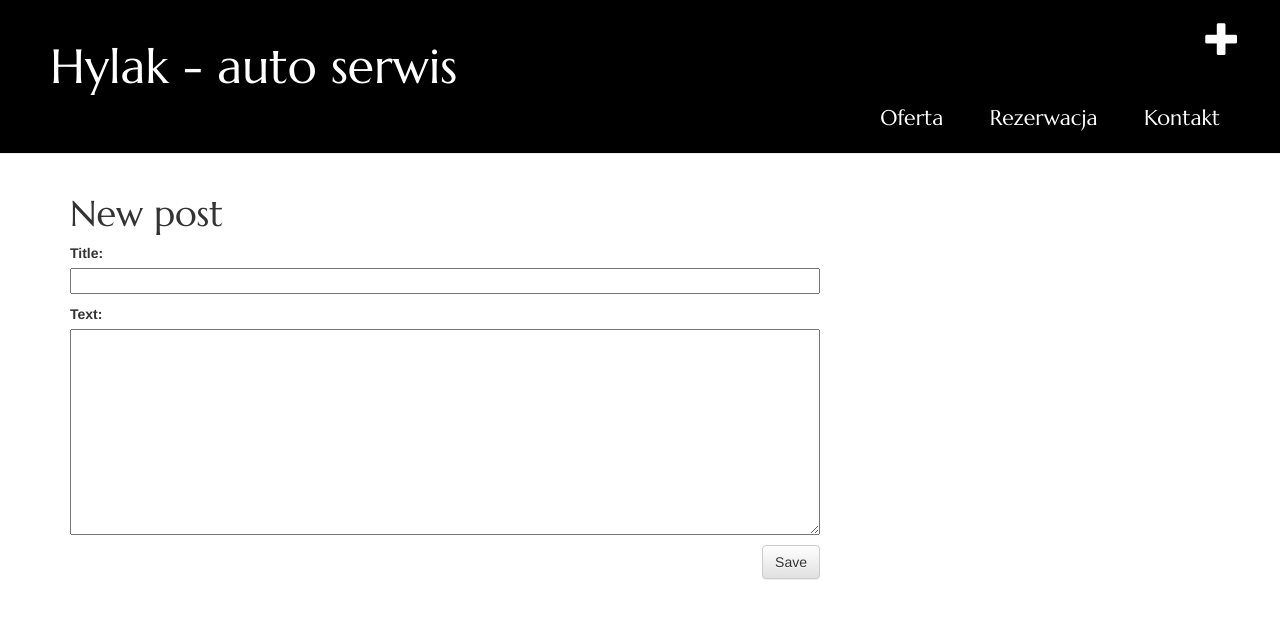
After one commit to maciej-chylinski/hylakAutoService, a Django app: page /post/new/ in a window 1280 px wide. The commit adds this page. Shown: the top 619 px of the page. Run offline with Django 3.2, Linux system fonts and the light colour scheme; some libraries are stand-ins or nearby versions.

```diff
--- /dev/null
+++ b/blog/forms.py
@@ -0,0 +1,8 @@
+from django import forms
+from .models import Post
+
+class PostForm(forms.ModelForm):
+
+    class Meta:
+        model = Post
+        fields = ('title', 'text',)
--- a/blog/models.py
+++ b/blog/models.py
@@ -17,3 +17,13 @@ class Post(models.Model):
 
     def __str__(self):
         return self.title
+
+def offer_item_upload_path(instance, filename):
+    return '/'.join(['offer', str(instance.id), filename])
+
+class Offer(models.Model):
+    title = models.CharField(max_length=200)
+    text = models.TextField()
+    created_date = models.DateTimeField(
+        default=timezone.now)
+    offer_item_image = models.ImageField(upload_to=offer_item_upload_path, default='offer/empty_offer_item.jpg')
--- a/blog/templates/blog/base.html
+++ b/blog/templates/blog/base.html
@@ -1,15 +1,25 @@
 {% load staticfiles %}
 <html>
     <head>
-        <title>Django Girls blog</title>
+        <title>Hylak - auto serwis</title>
         <link rel="stylesheet" href="//maxcdn.bootstrapcdn.com/bootstrap/3.2.0/css/bootstrap.min.css">
         <link rel="stylesheet" href="//maxcdn.bootstrapcdn.com/bootstrap/3.2.0/css/bootstrap-theme.min.css">
         <link rel="stylesheet" href="{% static 'css/blog.css' %}">
-        <link href="//fonts.googleapis.com/css?family=Lobster&subset=latin,latin-ext" rel="stylesheet" type="text/css">
+        <!--<link href="//fonts.googleapis.com/css?family=Lobster&subset=latin,latin-ext" rel="stylesheet" type="text/css">
+        <link href='http://fonts.googleapis.com/css?family=Manuale&subset=latin,latin-ext' rel='stylesheet' type='text/css'> -->
+        <link href='http://fonts.googleapis.com/css?family=Marcellus&subset=latin,latin-ext' rel='stylesheet' type='text/css'>
     </head>
+
     <body>
         <div class="page-header">
-            <h1><a href="/">Django Girls Blog</a></h1>
+            <a href="{% url 'post_new' %}" class="top-menu"><span class="glyphicon glyphicon-plus"></span></a>
+            <h1><a href="/">Hylak - auto serwis</a></h1>
+
+            <div class="sub-menu">
+                <a href="{% url 'offer' %}" class="sub-menu-item"> Oferta </a>
+                <a href="{% url 'post_list' %}" class="sub-menu-item"> Rezerwacja </a>
+                <a href="{% url 'post_list' %}" class="sub-menu-item"> Kontakt </a>
+            </div>
         </div>
         <div class="content container">
             <div class="row">
--- /dev/null
+++ b/blog/templates/blog/post_edit.html
@@ -0,0 +1,10 @@
+{% extends 'blog/base.html' %}
+
+{% block content %}
+    <h1>New post</h1>
+    <form method="POST" class="post-form">
+        {% csrf_token %}
+        {{ form.as_p }}
+        <button type="submit" class="save btn btn-default">Save</button>
+    </form>
+{% endblock %}
--- a/blog/urls.py
+++ b/blog/urls.py
@@ -1,7 +1,11 @@
 from django.conf.urls import url
 from . import views
+from django.conf import settings
+from django.conf.urls.static import static
 
 urlpatterns = [
     url(r'^$', views.post_list, name='post_list'),
     url(r'^post/(?P<pk>[0-9]+)/$', views.post_detail, name='post_detail'),
-]
+    url(r'^post/new/$', views.post_new, name='post_new'),
+    url(r'^offer/$', views.offer_items, name='offer'),
+]+ static(settings.MEDIA_URL, document_root=settings.MEDIA_ROOT)
--- a/blog/views.py
+++ b/blog/views.py
@@ -1,6 +1,9 @@
-from django.shortcuts import render, get_object_or_404
+from django.shortcuts import render, get_object_or_404, redirect
 from django.utils import timezone
-from .models import Post
+
+from .models import Post, Offer
+from .forms import PostForm
+
 
 def post_list(request):
     posts = Post.objects.filter(published_date__lte=timezone.now()).order_by('published_date')
@@ -9,3 +12,21 @@ def post_list(request):
 def post_detail(request, pk):
     post = get_object_or_404(Post, pk=pk)
     return render(request, 'blog/post_detail.html', {'post': post})
+
+def post_new(request):
+    if request.method == "POST":
+        form = PostForm(request.POST)
+        if form.is_valid():
+            post = form.save(commit=False)
+            post.author = request.user
+            post.published_date = timezone.now()
+            post.save()
+            return redirect('post_detail', pk=post.pk)
+    else:
+        form = PostForm()
+    return render(request, 'blog/post_edit.html', {'form': form})
+
+def offer_items(request):
+    #offerItems = Offer.objects.all()
+    offerItems = Offer.objects.filter(created_date__lte = timezone.now())
+    return render(request, 'blog/offer.html', {'offerItems': offerItems})
--- a/hylakAutoSerwis/settings.py
+++ b/hylakAutoSerwis/settings.py
@@ -64,6 +64,7 @@ TEMPLATES = [
                 'django.template.context_processors.request',
                 'django.contrib.auth.context_processors.auth',
                 'django.contrib.messages.context_processors.messages',
+                'django.template.context_processors.media'
             ],
         },
     },
@@ -101,7 +102,11 @@ USE_TZ = True
 # https://docs.djangoproject.com/en/1.8/howto/static-files/
 STATIC_URL = '/static/'
 STATIC_ROOT = os.path.join(BASE_DIR, 'public', 'static')
+COMPRESS_ENABLED = True
 
 STATICFILES_DIRS = (
     os.path.join(BASE_DIR, "static"),
 )
+
+MEDIA_ROOT = os.path.join(BASE_DIR, 'media/')
+MEDIA_URL = "/media/"
--- a/static/css/blog.css
+++ b/static/css/blog.css
@@ -1,7 +1,8 @@
 .page-header {
-    background-color: #ff9400;
+    /*background-color: #ff9400;*/
+    background-color: #000000;
     margin-top: 0;
-    padding: 20px 20px 20px 40px;
+    padding: 20px 20px 50px 50px;
 }
 
 .page-header h1, .page-header h1 a, .page-header h1 a:visited, .page-header h1 a:active {
@@ -10,12 +11,30 @@
     text-decoration: none;
 }
 
+.sub-menu {
+    font-family: 'Marcellus', sans-serif;
+    float: right;
+}
+
+.sub-menu-item, .sub-menu-item:hover, .sub-menu-item:visited {
+    color: #ffffff;
+    font-size: 16pt;
+    margin-right: 40px;
+}
+
+.sub-menu-item:hover {
+    text-decoration: none;
+    color: orange;
+}
+
 .content {
-    margin-left: 40px;
+    margin-left: default;
+    margin-right: default;
 }
 
 h1, h2, h3, h4 {
-    font-family: 'Lobster', cursive;
+    /*font-family: 'Lobster', cursive;*/
+    font-family: 'Marcellus', sans-serif;
 }
 
 .date {
@@ -45,3 +64,7 @@ h1, h2, h3, h4 {
 .post h1 a, .post h1 a:visited {
     color: #000000;
 }
+
+.offer {
+    margin-bottom: 70px;
+}
```
Also changed, not shown: blog/admin.py (+6 -1 lines), blog/templates/blog/offer.html (added, +10 -0 lines), blog/media/offer/empty_offer_item.jpg (added), blog/migrations/0002_offer.py (added), blog/migrations/0003_offer_offer_item_image.py (added), media/offer/1/empty_offer_item.jpg (added), media/offer/2/empty_offer_item.jpg (added), media/offer/3/empty_offer_item.jpg (added), 2 other files.
